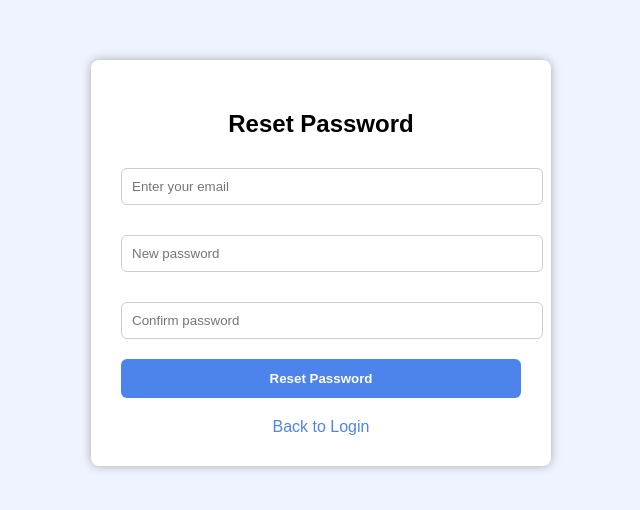
After one commit to tasmim-tahsin/web_tech, a PHP site: page /resetpassword.php in a window 1280 px wide. The commit adds this page. Shown: the top 510 px of the page, without its empty margins (319-959 px from the left). Run offline with PHP 8.4, Linux system fonts and the light colour scheme.

Commit message:
reset password added

```diff
--- a/index.php
+++ b/index.php
@@ -168,7 +168,7 @@ $bgcolor = isset($_COOKIE['bgcolor']) ? $_COOKIE['bgcolor'] : '#f4f6ff'; // defa
                                 <input class="submitbtn2" type="submit" name="login" value="Login"></input>
                             </div>
                             <div style="text-align: center;">
-                                <p>Forget password? <a href="#login">Reset now</a></p>
+                                <p>Forget password? <a href="resetpassword.php">Reset now</a></p>
                             </div>
                         </form>
                     </div>
--- /dev/null
+++ b/resetpassword.php
@@ -0,0 +1,114 @@
+<?php
+include './DB/database.php';
+
+$resetMsg = "";
+
+// Handle form submission
+if ($_SERVER["REQUEST_METHOD"] == "POST") {
+    $email = trim($_POST['email']);
+    $newPass = $_POST['new_password'];
+    $confirmPass = $_POST['confirm_password'];
+
+    if (!empty($email) && !empty($newPass) && !empty($confirmPass)) {
+        if ($newPass === $confirmPass) {
+            // Check if the user exists
+            $checkQuery = "SELECT * FROM users WHERE email = ?";
+            $stmt = mysqli_prepare($conn, $checkQuery);
+            mysqli_stmt_bind_param($stmt, "s", $email);
+            mysqli_stmt_execute($stmt);
+            $result = mysqli_stmt_get_result($stmt);
+
+            if (mysqli_num_rows($result) > 0) {
+                $hashedPassword = password_hash($newPass, PASSWORD_DEFAULT);
+                $updateQuery = "UPDATE users SET password = ? WHERE email = ?";
+                $stmt = mysqli_prepare($conn, $updateQuery);
+                mysqli_stmt_bind_param($stmt, "ss", $hashedPassword, $email);
+                if (mysqli_stmt_execute($stmt)) {
+                    $resetMsg = "<span style='color:green;'>Password reset successful!</span>";
+                } else {
+                    $resetMsg = "<span style='color:red;'>Error updating password.</span>";
+                }
+            } else {
+                $resetMsg = "<span style='color:red;'>No account found with this email.</span>";
+            }
+        } else {
+            $resetMsg = "<span style='color:red;'>Passwords do not match.</span>";
+        }
+    } else {
+        $resetMsg = "<span style='color:red;'>All fields are required.</span>";
+    }
+}
+?>
+
+<!DOCTYPE html>
+<html>
+<head>
+    <title>Reset Password</title>
+    <style>
+        body {
+            background-color: #eef3ff;
+            font-family: Arial, sans-serif;
+        }
+        form {
+            width: 400px;
+            margin: 60px auto;
+            background: white;
+            padding: 30px;
+            border-radius: 8px;
+            box-shadow: 0 0 10px #aaa;
+        }
+        h2 {
+            text-align: center;
+        }
+        input[type=email],
+        input[type=password] {
+            width: 100%;
+            padding: 10px;
+            margin-top: 10px;
+            margin-bottom: 20px;
+            border: 1px solid #ccc;
+            border-radius: 6px;
+        }
+        .btn {
+            width: 100%;
+            padding: 12px;
+            background-color: #4c84ec;
+            color: white;
+            font-weight: bold;
+            border: none;
+            border-radius: 6px;
+            cursor: pointer;
+        }
+        .btn:hover {
+            background-color: #385ec9;
+        }
+        .msg {
+            text-align: center;
+            margin-top: 15px;
+        }
+        .back-link {
+            text-align: center;
+            margin-top: 20px;
+        }
+        .back-link a {
+            color: #4c84ec;
+            text-decoration: none;
+        }
+    </style>
+</head>
+<body>
+
+<form method="POST" action="">
+    <h2>Reset Password</h2>
+    <input type="email" name="email" placeholder="Enter your email">
+    <input type="password" name="new_password" placeholder="New password">
+    <input type="password" name="confirm_password" placeholder="Confirm password">
+    <button type="submit" class="btn">Reset Password</button>
+    <div class="msg"><?php echo $resetMsg; ?></div>
+    <div class="back-link">
+        <a href="index.php">Back to Login</a>
+    </div>
+</form>
+
+</body>
+</html>
```
